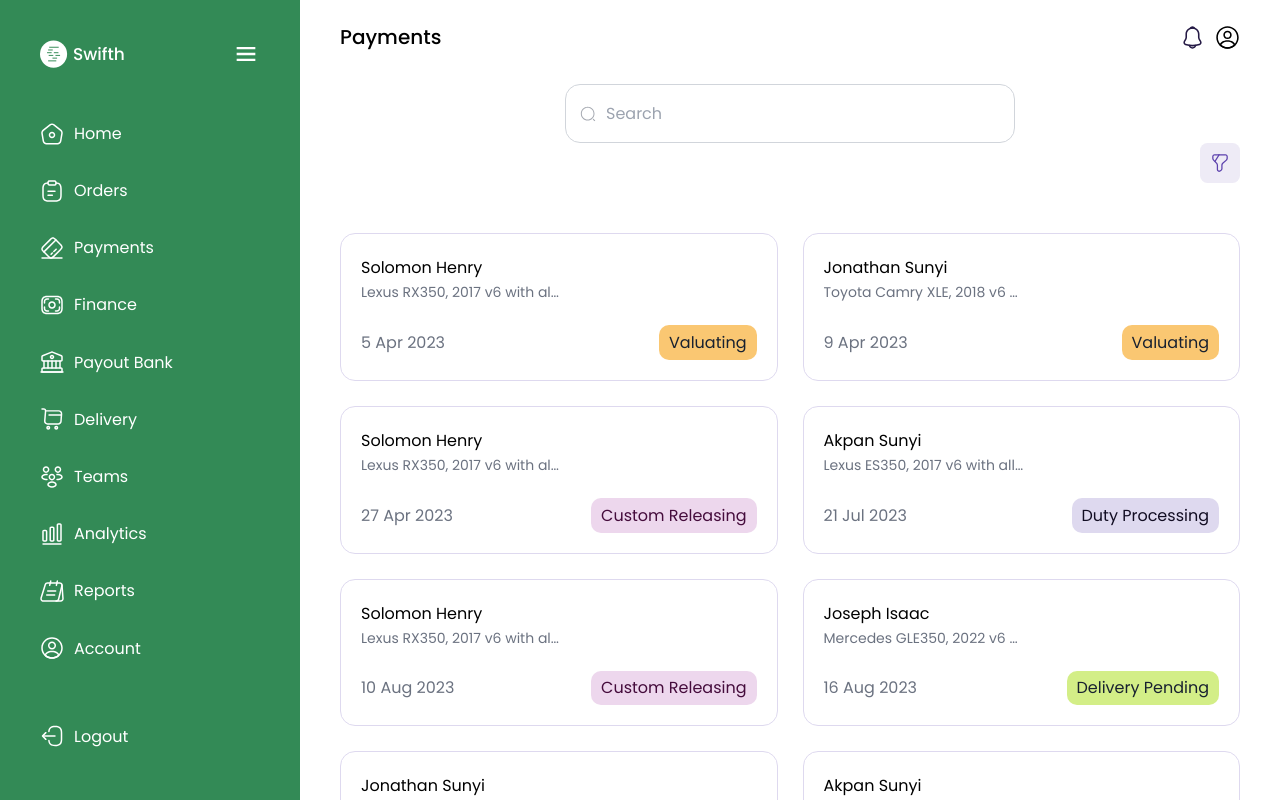
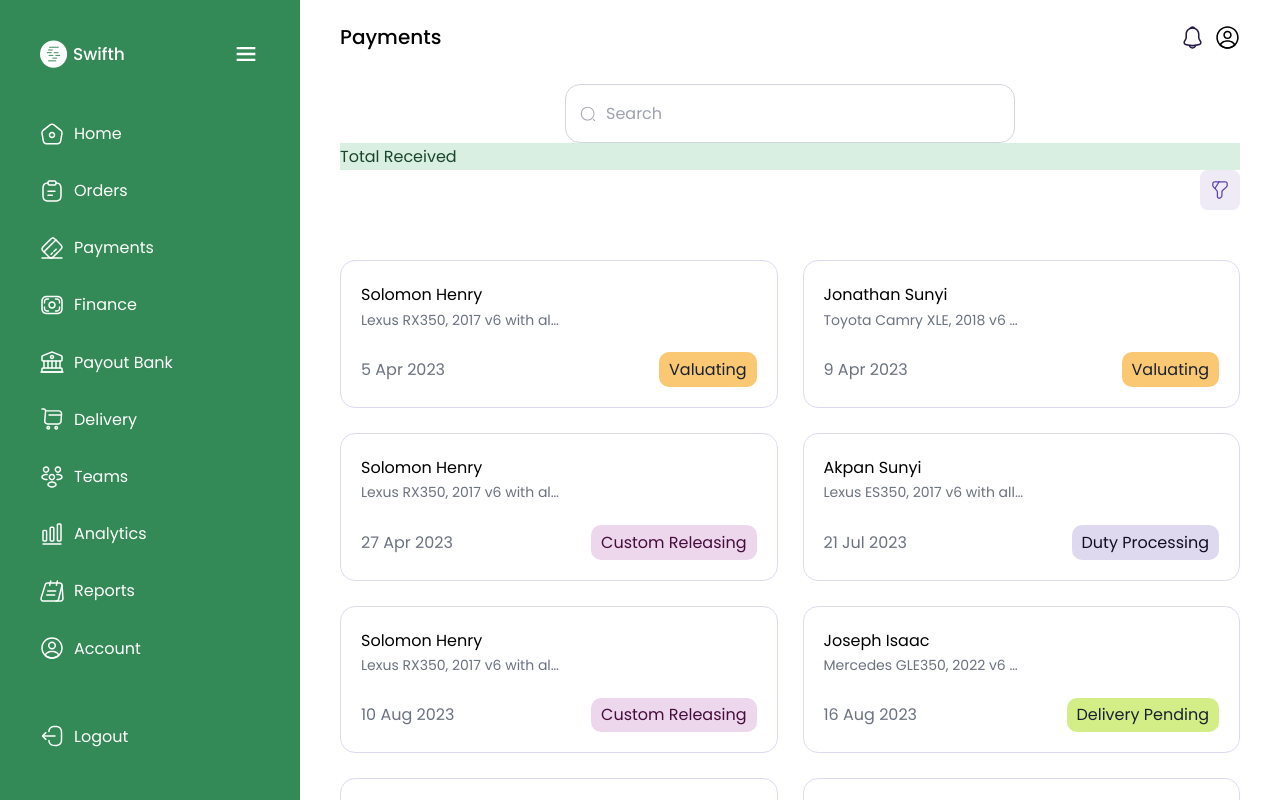
Before and after one commit to projects-for-clients/swifth, a React (Vite) app: page /dashboard/payments in a window 1280 px wide. Built offline with nearby package versions, Linux system fonts and the light colour scheme.

Commit message:
working on order docs

```diff
--- a/src/container/dashboard/Payments.tsx
+++ b/src/container/dashboard/Payments.tsx
@@ -220,7 +220,15 @@ function Payments() {
             className="absolute left-6 text-[1.8rem]"
           />
         </section>
-
+        <section>
+          <div className="bg-color-green-light-1 text-color-primary-dark-2">
+            <p>Total Received</p>
+            <p className="text-[2.4rem]">
+              {' '}
+              <span></span>{' '}
+            </p>
+          </div>
+        </section>
         <section>
           {inProgressData.length < 1 ? (
             <div className="grid place-content-center h-[70vh] text-center">
```
